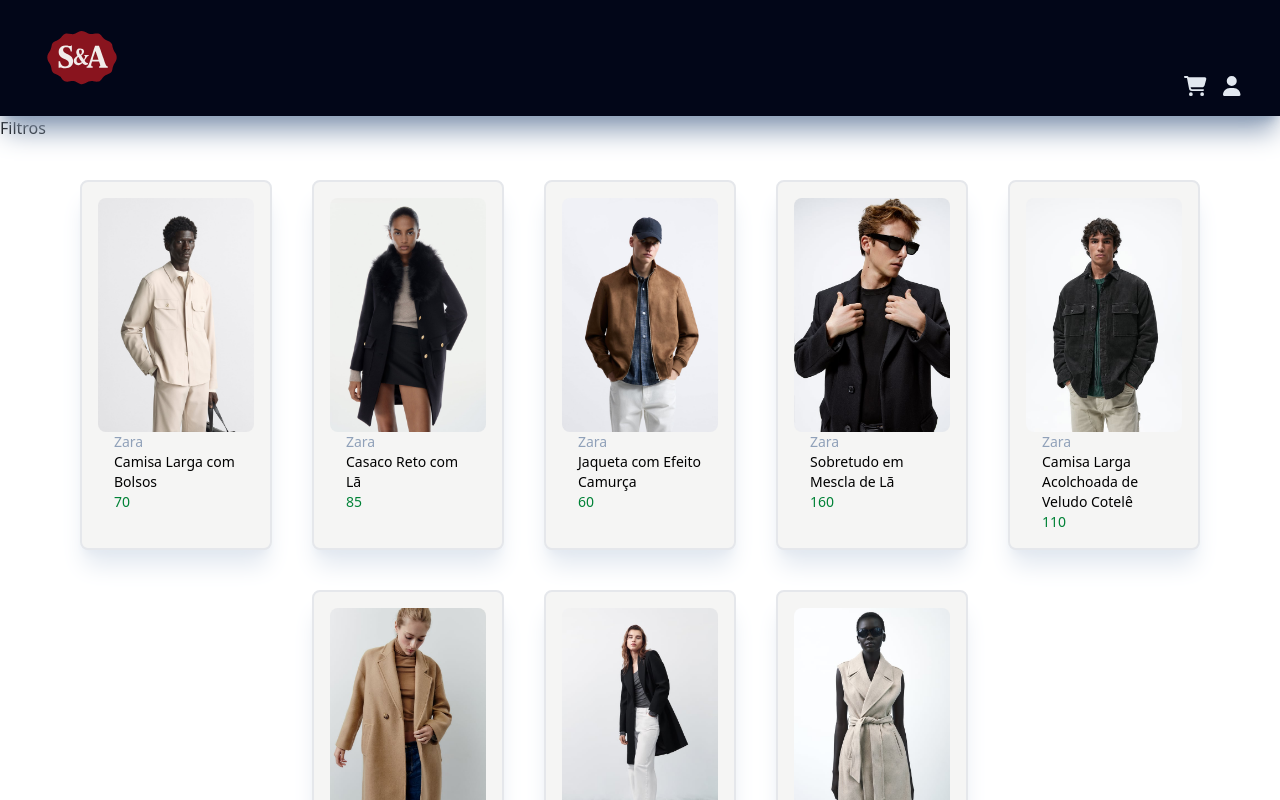
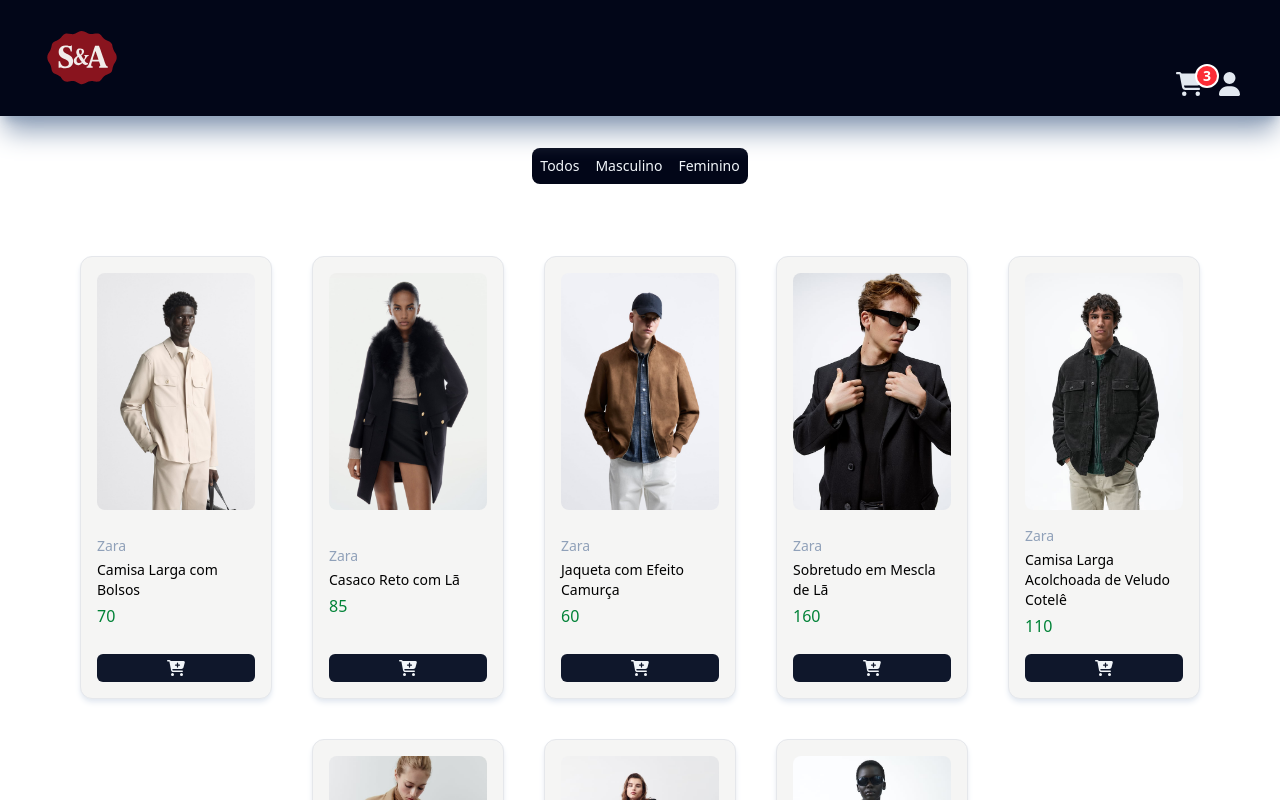
Before and after one commit to Diogo-seabra/S-A, a React (Vite) app: page / in a window 1280 px wide. Shown: the top 800 px of the page. Built offline with nearby package versions, Linux system fonts and the light colour scheme.

Commit message:
Estilizando a exibição dos produtos e adicionando botões de filtro estilizados

```diff
--- a/src/components/Header.jsx
+++ b/src/components/Header.jsx
@@ -3,7 +3,7 @@
 
 const Header = () => {
     return (
-        <header className='flex text-xl sticky top-0 shadow-xl shadow-slate-400 bg-slate-950 text-slate-200 px-8 py-4 items-end justify-between text-base z-10'>
+        <header className='flex text-xl sticky top-0 shadow-xl shadow-slate-400 bg-slate-950 text-slate-200 px-8 py-4 items-end justify-between z-10'>
             <a href='/'>
                 <img
                     className='h-16 px-2 w-25 h-auto'
--- a/src/components/UserButtons.jsx
+++ b/src/components/UserButtons.jsx
@@ -4,11 +4,17 @@
 const UserButtons = () => {
     return (
         <div>
-            <button className='px-2'>
-                <FontAwesomeIcon icon={faCartShopping} />
+            <button className='px-2 relative '>
+                <FontAwesomeIcon icon={faCartShopping} className='text-2xl' />
+                <div
+                    id='cart-amount'
+                    className='absolute flex items-center justify-center w-6 h-6 text-sm leading-none font-bold text-white bg-red-500 border-2 border-white rounded-full -top-2 -right-2'
+                >
+                    3
+                </div>
             </button>
             <a className='px-2' href='#'>
-                <FontAwesomeIcon icon={faUser} />
+                <FontAwesomeIcon icon={faUser} className='text-2xl' />
             </a>
         </div>
     );
--- a/src/pages/Homepage/MainSection.jsx
+++ b/src/pages/Homepage/MainSection.jsx
@@ -1,9 +1,10 @@
+import ProductFilters from "./ProductFilters";
 import ProductsContainer from "./ProductsContainer";
 
 const MainSection = () => {
     return (
         <>
-            <h1>Filtros</h1>
+            <ProductFilters />
             <ProductsContainer />
         </>
     );
--- a/src/pages/Homepage/ProductCard.jsx
+++ b/src/pages/Homepage/ProductCard.jsx
@@ -1,11 +1,29 @@
+import { FontAwesomeIcon } from '@fortawesome/react-fontawesome';
+import { faCartPlus } from '@fortawesome/free-solid-svg-icons';
+
 const ProductCard = ({ id, name, brand, image, feminine, price }) => {
     return (
-        <article className='card-produto group w-48 bg-stone-100 shadow-xl shadow-slate-200 flex-col justify-around border-2 border-gray-200 rounded-lg p-4'>
-            <img className="group-hover:scale-110 rounded-lg transition duration-300" src={image} alt={`Imagem do produto ${id}`} />
-            <p className="mx-4 text-sm text-slate-400">{brand}</p>
-            <p className="mx-4 text-sm ">{name}</p>
-            <p className="mx-4 text-sm text-green-700">{price}</p>
-        </article>
+        <>
+            <article className='card-produto group w-48 bg-stone-100 shadow-md shadow-slate-200 flex flex-col justify-between border border-gray-200 rounded-xl p-4 transition-all hover:scale-105'>
+                <img
+                    className='group-hover:scale-105 rounded-lg transition duration-300 mb-4'
+                    src={image}
+                    alt={`Imagem do produto ${id}`}
+                />
+
+                <div className='flex flex-col gap-1 mb-4'>
+                    <p className='text-sm text-slate-400'>{brand}</p>
+                    <p className='text-sm '>{name}</p>
+                    <p className='text-base font-medium text-green-700'>
+                        {price}
+                    </p>
+                </div>
+
+                <button className='bg-slate-900 rounded-md text-slate-100 hover:bg-slate-800 transition duration-300 flex items-center justify-center gap-2 py-1.5 px-4 w-full'>
+                    <FontAwesomeIcon icon={faCartPlus} />
+                </button>
+            </article>
+        </>
     );
 };
 
--- /dev/null
+++ b/src/pages/Homepage/ProductFilters.jsx
@@ -0,0 +1,44 @@
+const ProductFilters = () => {
+    return (
+        <section className='flex justify-center items-center py-8'>
+            <input
+                id='filtro-0'
+                type='radio'
+                name='filter-selection'
+                className='hidden'
+            />
+            <label
+                className='rounded-s-lg bg-slate-950 hover:bg-slate-800 p-2 text-sm text-slate-100 cursor-pointer'
+                htmlFor='filtro-0'
+            >
+                Todos
+            </label>
+            <input
+                id='filtro-1'
+                type='radio'
+                name='filter-selection'
+                className='hidden'
+            />
+            <label
+                className='bg-slate-950 hover:bg-slate-800 p-2 text-sm text-slate-100 cursor-pointer'
+                htmlFor='filtro-1'
+            >
+                Masculino
+            </label>
+            <input
+                id='filtro-2'
+                type='radio'
+                name='filter-selection'
+                className='hidden'
+            />
+            <label
+                className='rounded-r-lg bg-slate-950 hover:bg-slate-800 p-2 text-sm text-slate-100 cursor-pointer'
+                htmlFor='filtro-2'
+            >
+                Feminino
+            </label>
+        </section>
+    );
+};
+
+export default ProductFilters;
--- a/src/pages/Homepage/ProductsContainer.jsx
+++ b/src/pages/Homepage/ProductsContainer.jsx
@@ -5,7 +5,7 @@
     return (
         <section className='container flex flex-wrap mx-auto p-10 justify-center gap-10'>
             {catalog.map((product) => (
-                <ProductCard {...product}/>
+                <ProductCard key={`product_${product.id}_key`} {...product}/>
             ))}
         </section>
     );
```
